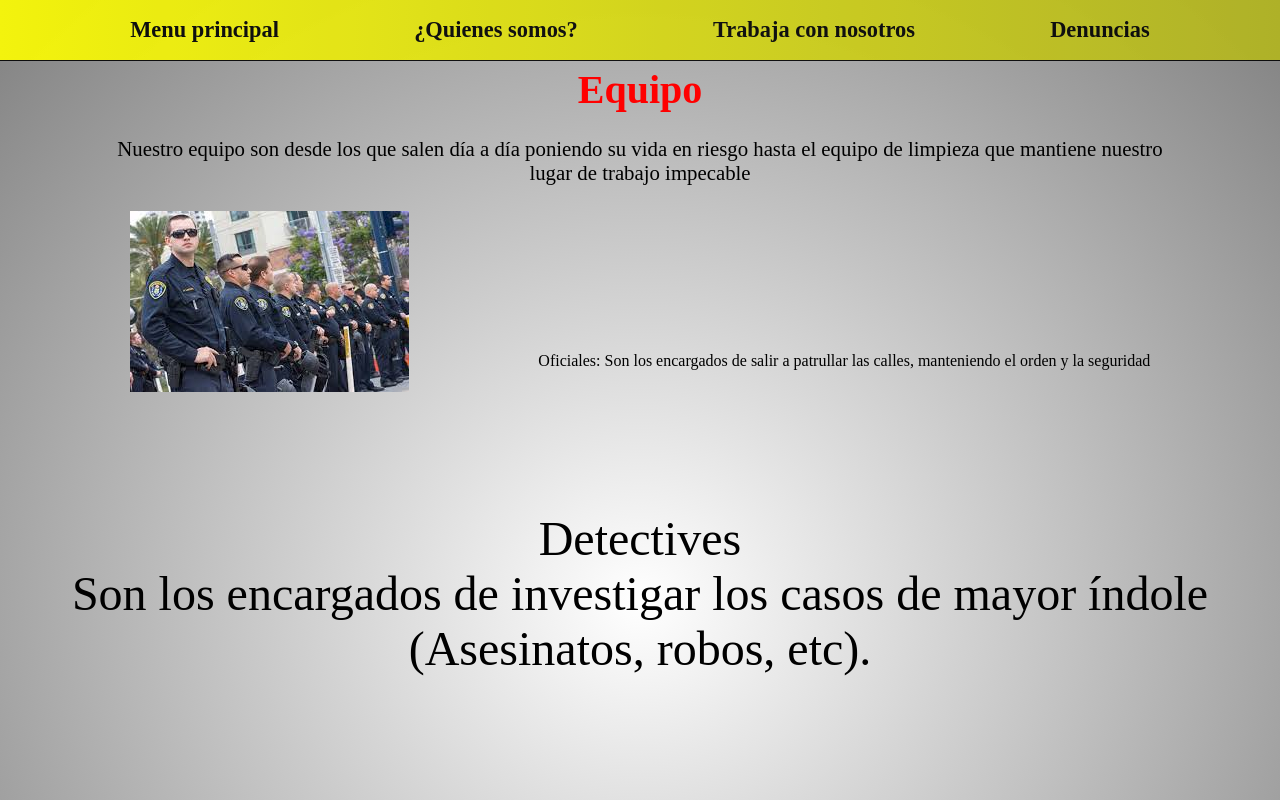
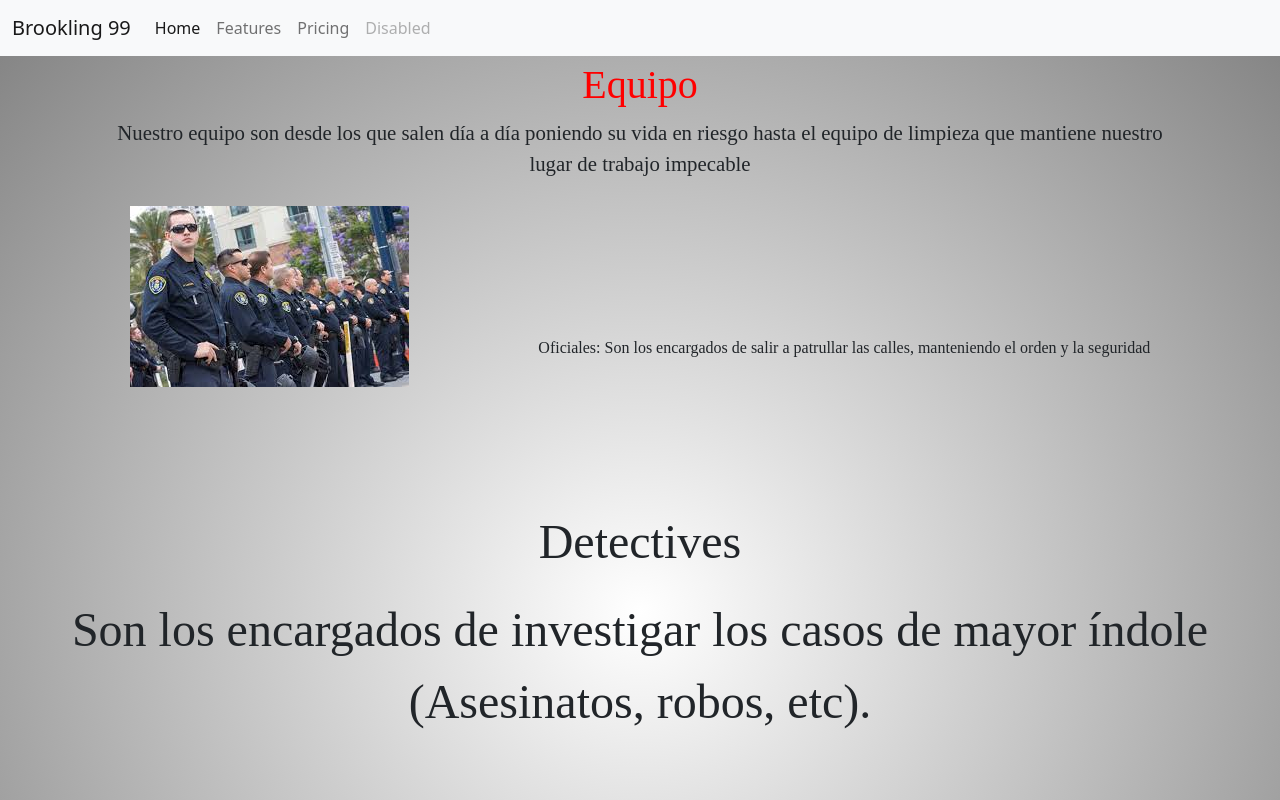
Before and after one commit to LucasCristin23/Idea-comisaria-de-una-serie-Lucas-Cristin-, a plain HTML site: page pag2.html in a window 1280 px wide. Shown: the top 800 px of the page. Drawn offline with nearby package versions, Linux system fonts and the light colour scheme; a web font is replaced by a local one.

Commit message:
COMMIT NAVS

```diff
--- a/pag2.html
+++ b/pag2.html
@@ -9,19 +9,38 @@
     <link rel="preconnect" href="https://fonts.gstatic.com">
     <link href="https://fonts.googleapis.com/css2?family=Mate+SC&display=swap" rel="stylesheet">
     <link href="https://fonts.googleapis.com/css2?family=Mate+SC&display=swap" rel="stylesheet">
+    <link href="https://cdn.jsdelivr.net/npm/bootstrap@5.0.1/dist/css/bootstrap.min.css" rel="stylesheet" integrity="sha384-+0n0xVW2eSR5OomGNYDnhzAbDsOXxcvSN1TPprVMTNDbiYZCxYbOOl7+AMvyTG2x" crossorigin="anonymous">
 </head>
 <body>
 
-    <header class="header"><!--Header-->
-        <nav class="encabezadoGeneral">
-            <ul class="ulNav">
-                <li class="encabezadoGeneral__li"><a href="index.html">Menu principal</a></li>
-                <li class="encabezadoGeneral__li"><a href="pag1.html">¿Quienes somos?</a></li>
-                <li class="encabezadoGeneral__li"><a href="pag3.html">Trabaja con nosotros</a></li>
-                <li class="encabezadoGeneral__li"><a href="pag4.html">Denuncias</a></li>
-            </ul>
+    <header><!--Header-->
+        <!--INICIO NAV DEL BS-->
+        <nav class="navbar navbar-expand-lg navbar-light bg-light">
+            <div class="container-fluid">
+              <a class="navbar-brand" href="#">Brookling 99</a>
+              <button class="navbar-toggler" type="button" data-bs-toggle="collapse" data-bs-target="#navbarNav" aria-controls="navbarNav" aria-expanded="false" aria-label="Toggle navigation">
+                <span class="navbar-toggler-icon"></span>
+              </button>
+              <div class="collapse navbar-collapse" id="navbarNav">
+                <ul class="navbar-nav">
+                  <li class="nav-item">
+                    <a class="nav-link active" aria-current="page" href="#">Home</a>
+                  </li>
+                  <li class="nav-item">
+                    <a class="nav-link" href="#">Features</a>
+                  </li>
+                  <li class="nav-item">
+                    <a class="nav-link" href="#">Pricing</a>
+                  </li>
+                  <li class="nav-item">
+                    <a class="nav-link disabled" href="#" tabindex="-1" aria-disabled="true">Disabled</a>
+                  </li>
+                </ul>
+              </div>
+            </div>
         </nav>
-</header>
+        <!--FIN DEL NAV DE BS-->
+    </header>
 
     <main><!--Inicio del main-->
         <!--Inicio de grilla separada en 1 columna y 4 filas-->
@@ -82,5 +101,10 @@
         <p class="footer__item">lukicristin@gmail.com</p>
         <!--Imagen de una balanza de justicia-->
       </footer>
+
+
+
+
+<script src="https://cdn.jsdelivr.net/npm/bootstrap@5.0.1/dist/js/bootstrap.bundle.min.js" integrity="sha384-gtEjrD/SeCtmISkJkNUaaKMoLD0//ElJ19smozuHV6z3Iehds+3Ulb9Bn9Plx0x4" crossorigin="anonymous"></script>
 </body>
 </html>
```
